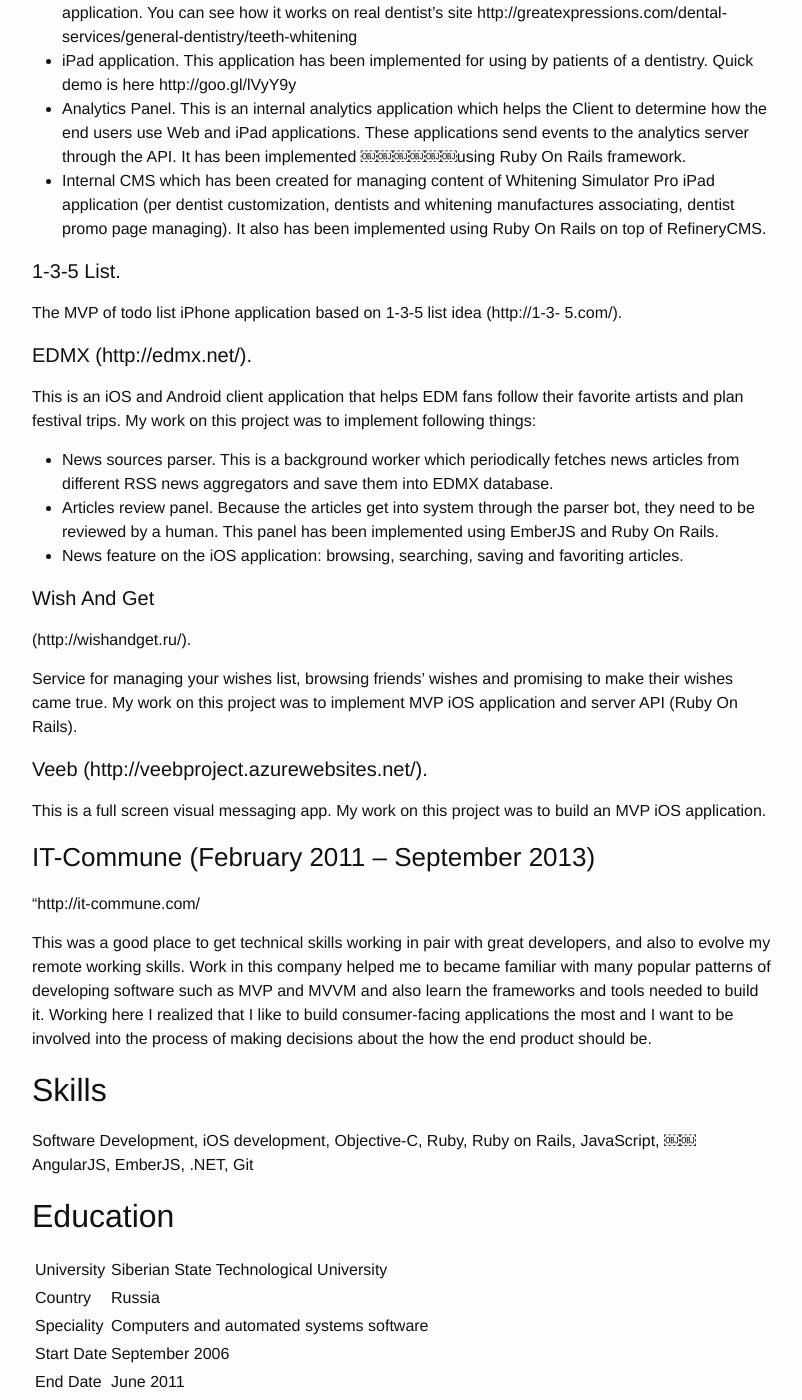
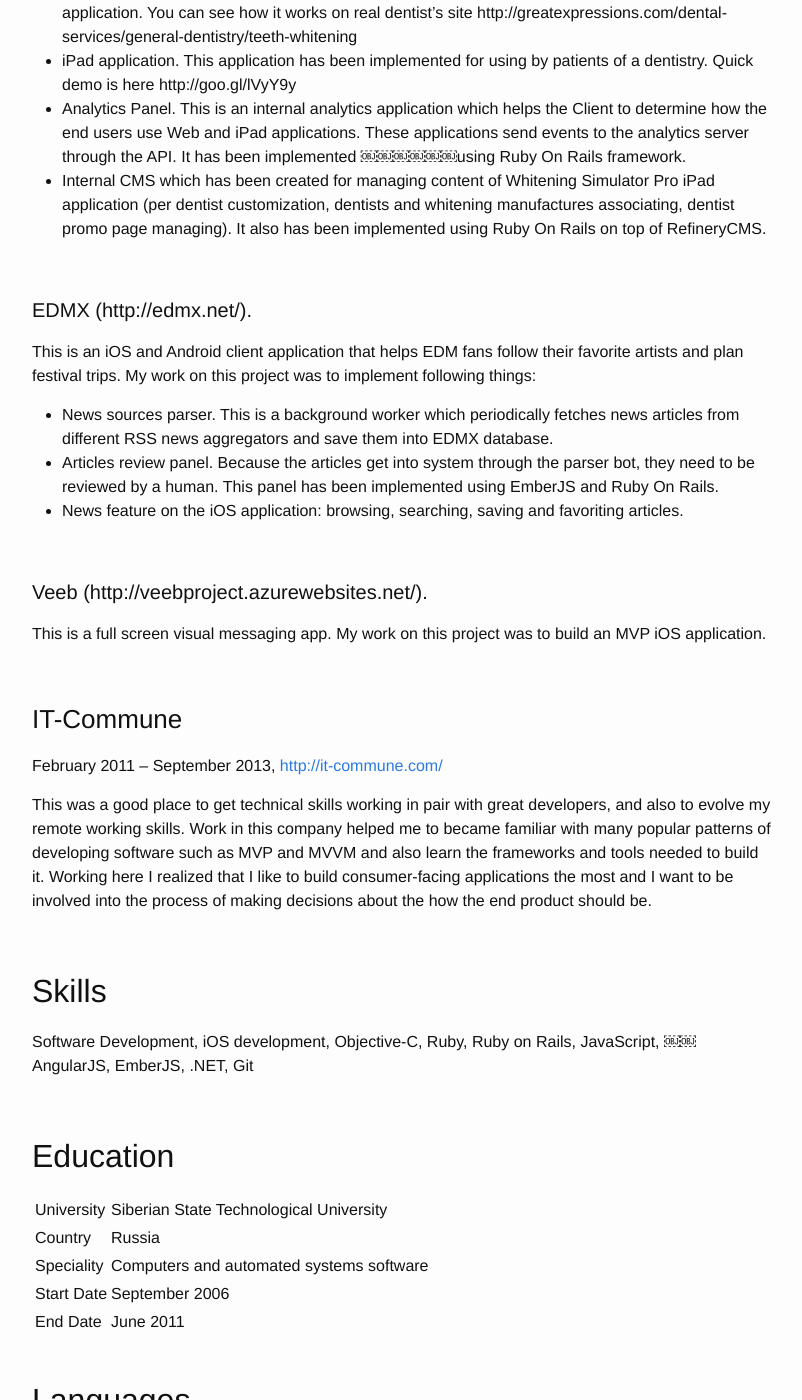
Before and after one commit to petalvlad/petalvlad, a Jekyll site: the page built from _posts/2015-09-05-resume.markdown, in a window 1280 px wide and 1400 px high, scrolled down 855 px. Shown: the whole window, without its empty margins (238-1040 px from the left). Built offline with Jekyll 4.4.1, drawn with Linux system fonts in a browser that asks for light colours; some of the changed text lies outside the part shown.

Commit message:
Update 2015-09-05-resume.markdown

```diff
--- a/_posts/2015-09-05-resume.markdown
+++ b/_posts/2015-09-05-resume.markdown
@@ -39,8 +39,7 @@ redirect_from: "/2015/09/05/resume/"
 
 ### Smart Cloud
 
-August 2013 – Present
-[http://smartcloudcompany.com/](http://smartcloudcompany.com/)
+August 2013 – Present, [http://smartcloudcompany.com/](http://smartcloudcompany.com/)
 
 I’ve been working in this company past two years. My main duty here is building iOS applications, Javascript applications, and backed support to provide APIs for client/server communication. Quite often I implement these backends by myself using Ruby On Rails framework. As part of the entire product solution quite often I make internal admin panels using Ruby On Rails. Also there were couple of projects needed to implement web applications with rich UI. For these applications I’ve used Javascript frameworks such as AngularJS and EmberJS.
 
@@ -55,9 +54,7 @@ This is a complex product for dentists which consists of many parts and most of
 - Analytics Panel. This is an internal analytics application which helps the Client to determine how the end users use Web and iPad applications. These applications send events to the analytics server through the API. It has been implemented ￼￼￼￼￼￼using Ruby On Rails framework.
 - Internal CMS which has been created for managing content of Whitening Simulator Pro iPad application (per dentist customization, dentists and whitening manufactures associating, dentist promo page managing). It also has been implemented using Ruby On Rails on top of RefineryCMS.
 
-#### 1-3-5 List.
-
-The MVP of todo list iPhone application based on 1-3-5 list idea (http://1-3- 5.com/).
+<br>
 
 #### EDMX (http://edmx.net/).
 
@@ -67,25 +64,27 @@ This is an iOS and Android client application that helps EDM fans follow their f
 - Articles review panel. Because the articles get into system through the parser bot, they need to be reviewed by a human. This panel has been implemented using EmberJS and Ruby On Rails.
 - News feature on the iOS application: browsing, searching, saving and favoriting articles.
 
-#### Wish And Get
-
-(http://wishandget.ru/).
-
-Service for managing your wishes list, browsing friends' wishes and promising to make their wishes came true. My work on this project was to implement MVP iOS application and server API (Ruby On Rails).
+<br>
 
 #### Veeb (http://veebproject.azurewebsites.net/).
 
 This is a full screen visual messaging app. My work on this project was to build an MVP iOS application.
 
-### IT-Commune (February 2011 – September 2013)
+<br>
 
-“http://it-commune.com/
+### IT-Commune
+
+February 2011 – September 2013, [http://it-commune.com/](http://it-commune.com/)
 
 This was a good place to get technical skills working in pair with great developers, and also to evolve my remote working skills. Work in this company helped me to became familiar with many popular patterns of developing software such as MVP and MVVM and also learn the frameworks and tools needed to build it. Working here I realized that I like to build consumer-facing applications the most and I want to be involved into the process of making decisions about the how the end product should be.
+
+<br>
 
 ## Skills
 
 Software Development, iOS development, Objective-C, Ruby, Ruby on Rails, JavaScript, ￼￼AngularJS, EmberJS, .NET, Git
+
+<br>
 
 ## Education
 
@@ -112,6 +111,8 @@ Software Development, iOS development, Objective-C, Ruby, Ruby on Rails, JavaScr
     </tr>
 </table>
 
+<br>
+
 ## Languages
 
 Russian (native), English
```
